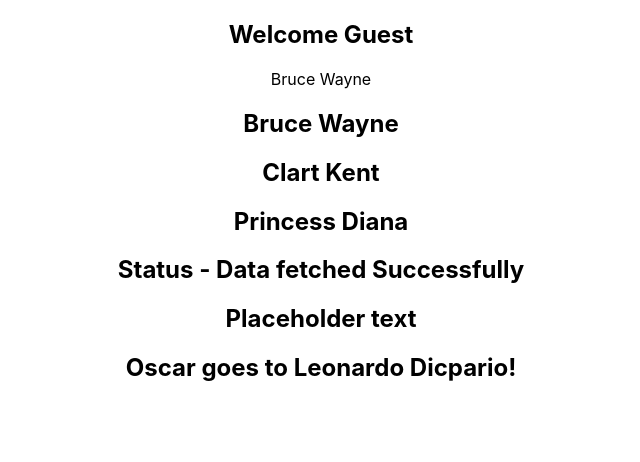
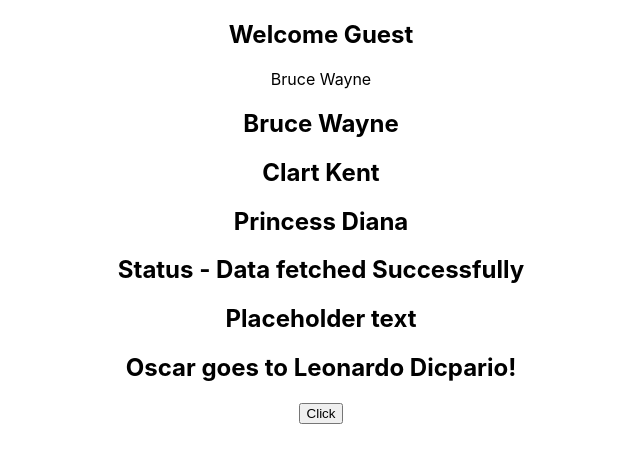
Before and after one commit to chetanalotliker/learn-react-typescript, a React (Create React App) app: page / in a window 1280 px wide. Shown: the top 462 px of the page, without its empty margins (319-959 px from the left). Built offline with nearby package versions, Linux system fonts and the light colour scheme.

Commit message:
Create a button Event using react props

```diff
--- a/src/App.tsx
+++ b/src/App.tsx
@@ -1,5 +1,6 @@
 import './App.css';
 import { Oscar } from './Oscar';
+import { Button } from './components/Button';
 import { Greet } from './components/Greet';
 import { Heading } from './components/Heading';
 import { Person } from './components/Person';
@@ -36,6 +37,9 @@
       <Oscar>
         <Heading>Oscar goes to Leonardo Dicpario!</Heading>
       </Oscar>
+      <Button handleClick={(event,id)=>{
+        console.log("Button clicked",event,id)
+      }}/>
     </div>
   );
 }
--- /dev/null
+++ b/src/components/Button.tsx
@@ -0,0 +1,7 @@
+type ButtonProps =  {
+    handleClick: (event: React.MouseEvent<HTMLButtonElement>, id:number) => void
+}
+
+export const Button = (props: ButtonProps) =>{
+    return <button onClick={(event)=>props.handleClick(event,1)}>Click</button>
+}
```
